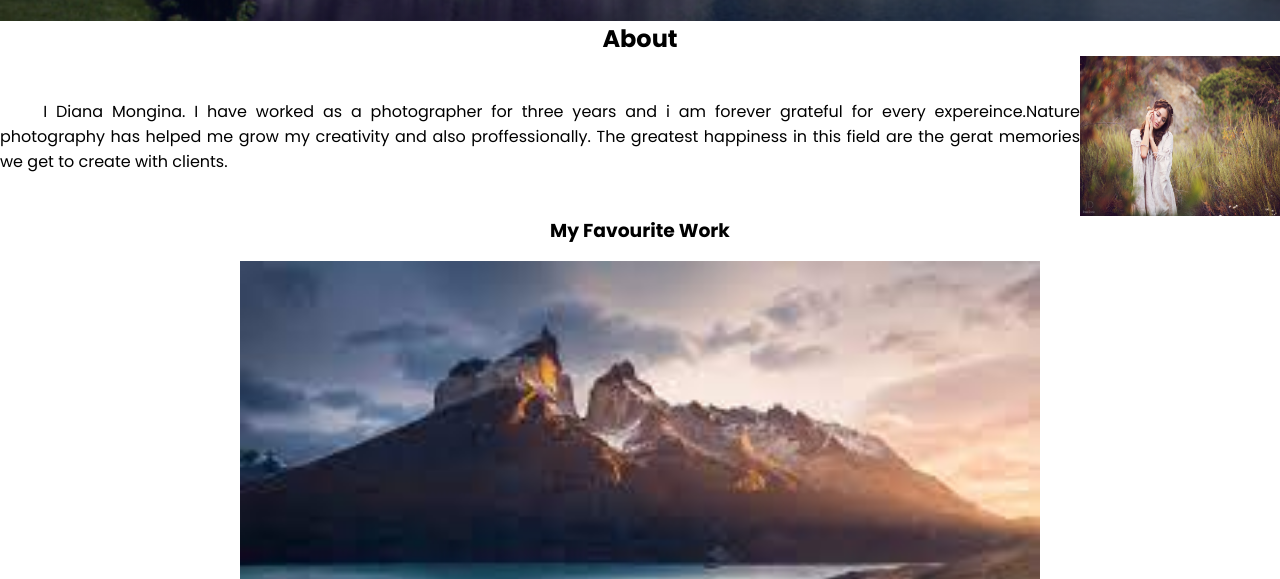
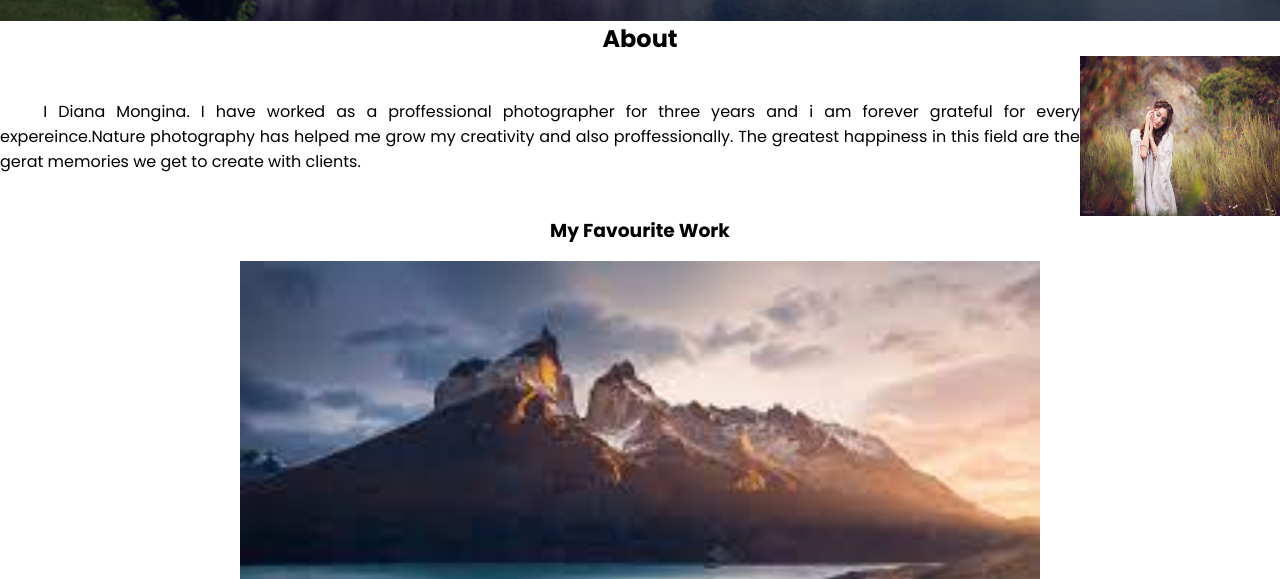
Before and after one commit to Nemwel-Boniface/Ideal-Photography-Website, a plain HTML site: page index.html in a window 1280 px wide. Shown: the part 197-776 px from the top of the page. Drawn offline with Linux system fonts and the light colour scheme.

Commit message:
additional change

```diff
--- a/index.html
+++ b/index.html
@@ -32,7 +32,7 @@
         <h2>About</h2>
         <section class="About">
 
-         <P style="text-indent: 4%">I Diana Mongina. I have worked as a photographer for three years and i am forever grateful for every expereince.Nature photography has helped me grow my creativity and also proffessionally. The greatest happiness in this field are the gerat memories we get to create with clients.</P>
+         <P style="text-indent: 4%">I Diana Mongina. I have worked as a proffessional photographer for three years and i am forever grateful for every expereince.Nature photography has helped me grow my creativity and also proffessionally. The greatest happiness in this field are the gerat memories we get to create with clients.</P>
          <img src="images/photo1.jpg" height="160" width="200">
         </section>
     </section>
```
